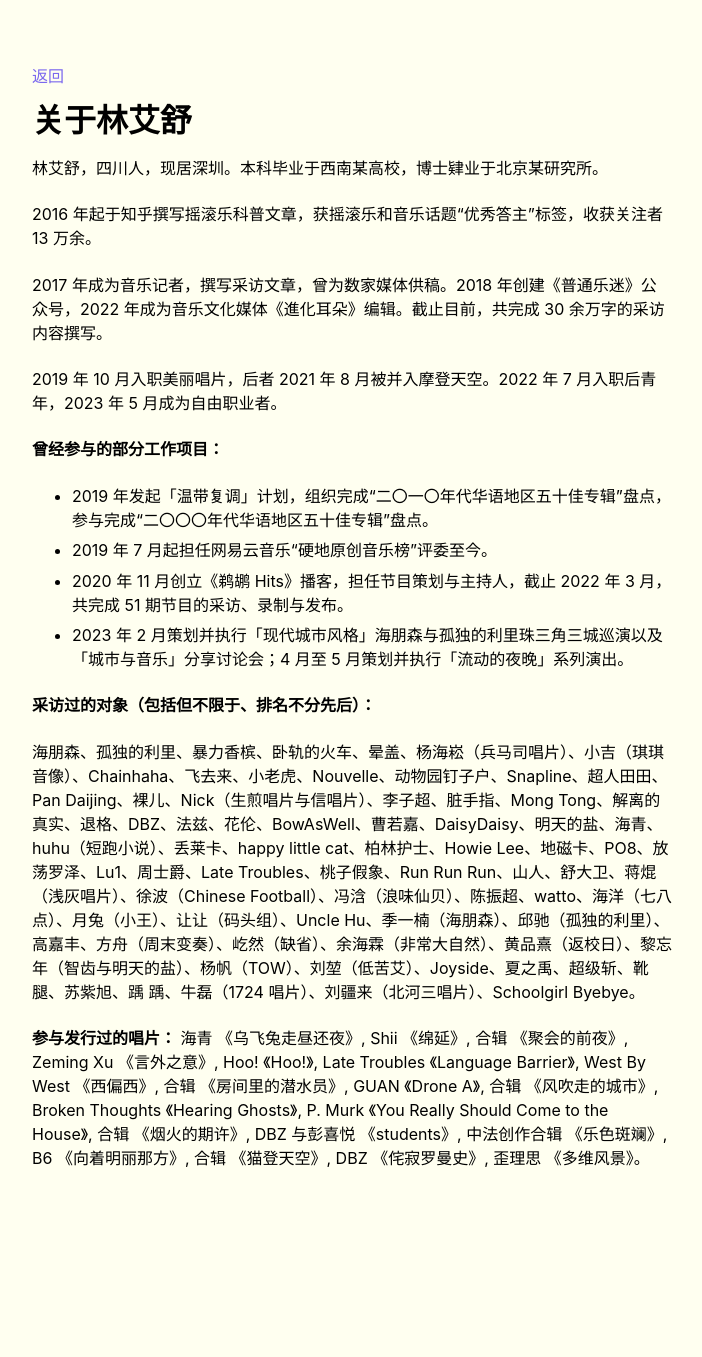
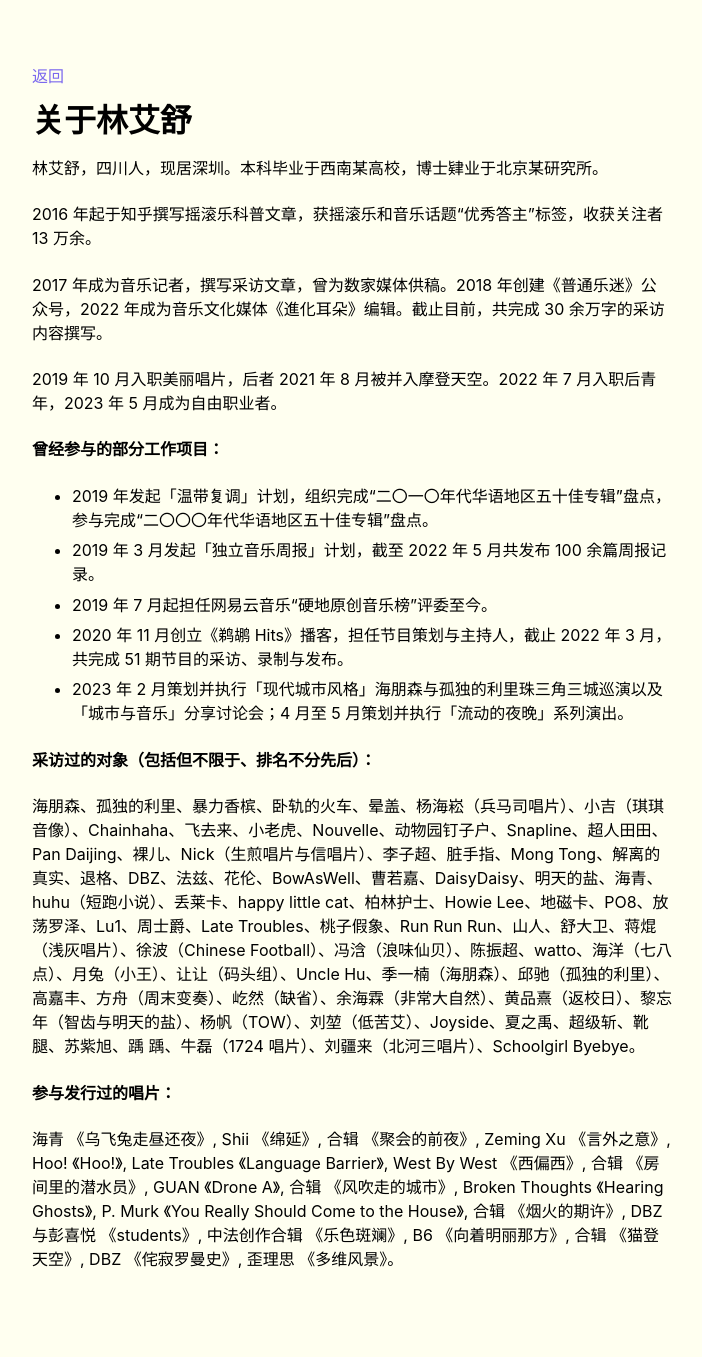
Before and after one commit to salingerlin/salingerlin.github.io, a Jekyll site: the page built from about.md, in a window 1280 px wide. Shown: the whole page, without its empty margins (288-990 px from the left). Built offline with Jekyll 4.4.1, drawn with Linux system fonts in a browser that asks for light colours; before the commit the page ends 1257 px from its top, so only the background shows below that.

Commit message:
Update about.md

```diff
--- a/about.md
+++ b/about.md
@@ -13,6 +13,7 @@ title: 关于林艾舒
 
 **曾经参与的部分工作项目：**
 * 2019 年发起「温带复调」计划，组织完成“二〇一〇年代华语地区五十佳专辑”盘点，参与完成“二〇〇〇年代华语地区五十佳专辑”盘点。
+* 2019 年 3 月发起「独立音乐周报」计划，截至 2022 年 5 月共发布 100 余篇周报记录。
 * 2019 年 7 月起担任网易云音乐“硬地原创音乐榜”评委至今。
 * 2020 年 11 月创立《鹈鹕 Hits》播客，担任节目策划与主持人，截止 2022 年 3 月，共完成 51 期节目的采访、录制与发布。
 * 2023 年 2 月策划并执行「现代城市风格」海朋森与孤独的利里珠三角三城巡演以及「城市与音乐」分享讨论会；4 月至 5 月策划并执行「流动的夜晚」系列演出。
@@ -22,4 +23,5 @@ title: 关于林艾舒
 海朋森、孤独的利里、暴力香槟、卧轨的火车、晕盖、杨海崧（兵马司唱片）、小吉（琪琪音像）、Chainhaha、飞去来、小老虎、Nouvelle、动物园钉子户、Snapline、超人田田、Pan Daijing、裸儿、Nick（生煎唱片与信唱片）、李子超、脏手指、Mong Tong、解离的真实、退格、DBZ、法兹、花伦、BowAsWell、曹若嘉、DaisyDaisy、明天的盐、海青、huhu（短跑小说）、丢莱卡、happy little cat、柏林护士、Howie Lee、地磁卡、PO8、放荡罗泽、Lu1、周士爵、Late Troubles、桃子假象、Run Run Run、山人、舒大卫、蒋焜（浅灰唱片）、徐波（Chinese Football）、冯浛（浪味仙贝）、陈振超、watto、海洋（七八点）、月兔（小王）、让让（码头组）、Uncle Hu、季一楠（海朋森）、邱驰（孤独的利里）、高嘉丰、方舟（周末变奏）、屹然（缺省）、余海霖（非常大自然）、黄品熹（返校日）、黎忘年（智齿与明天的盐）、杨帆（TOW）、刘堃（低苦艾）、Joyside、夏之禹、超级斩、靴腿、苏紫旭、踽 踽、牛磊（1724 唱片）、刘疆来（北河三唱片）、Schoolgirl Byebye。
 
 **参与发行过的唱片：**
+
 海青 《乌飞兔走昼还夜》, Shii 《绵延》, 合辑 《聚会的前夜》, Zeming Xu 《言外之意》, Hoo! 《Hoo!》, Late Troubles 《Language Barrier》, West By West 《西偏西》, 合辑 《房间里的潜水员》, GUAN 《Drone A》, 合辑 《风吹走的城市》, Broken Thoughts 《Hearing Ghosts》, P. Murk 《You Really Should Come to the House》, 合辑 《烟火的期许》, DBZ 与彭喜悦 《students》, 中法创作合辑 《乐色斑斓》, B6 《向着明丽那方》, 合辑 《猫登天空》, DBZ 《侘寂罗曼史》, 歪理思 《多维风景》。
```
